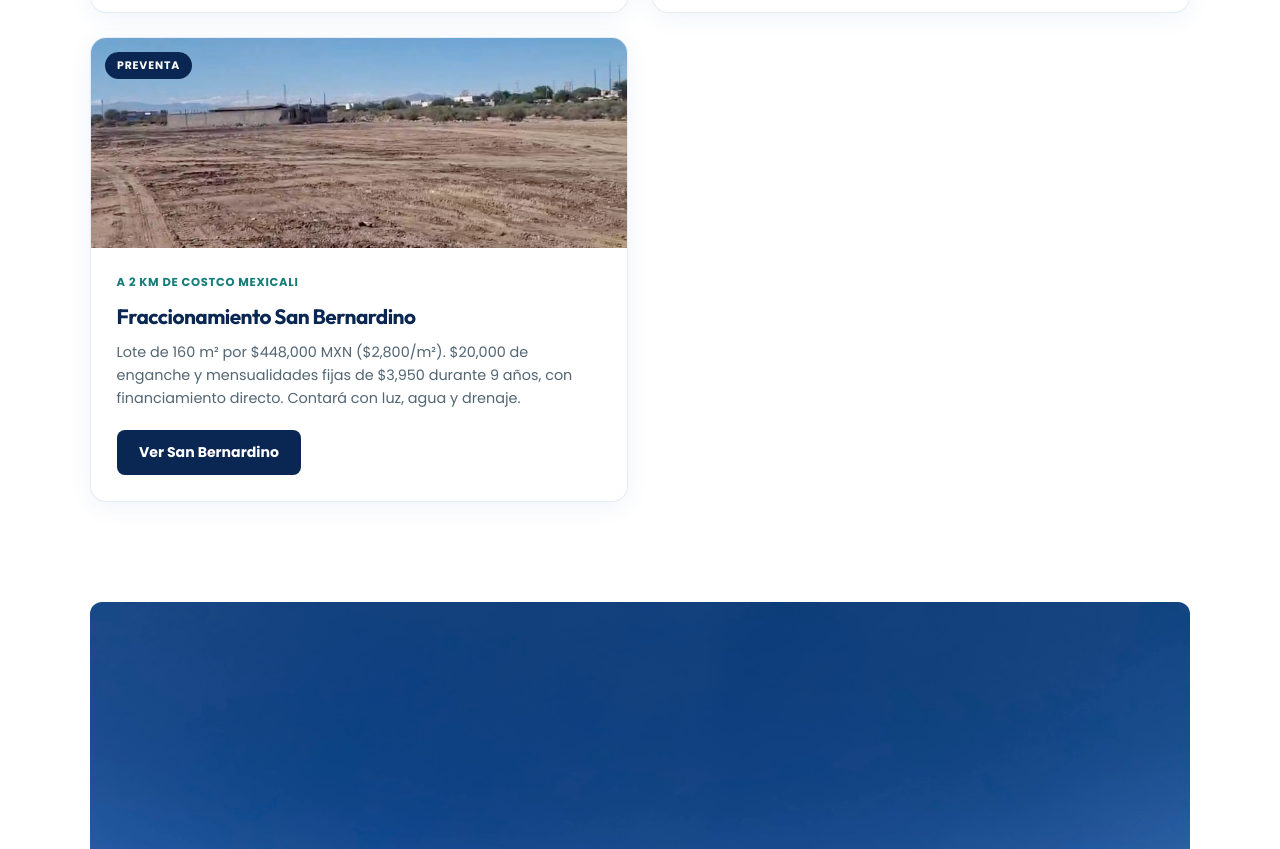
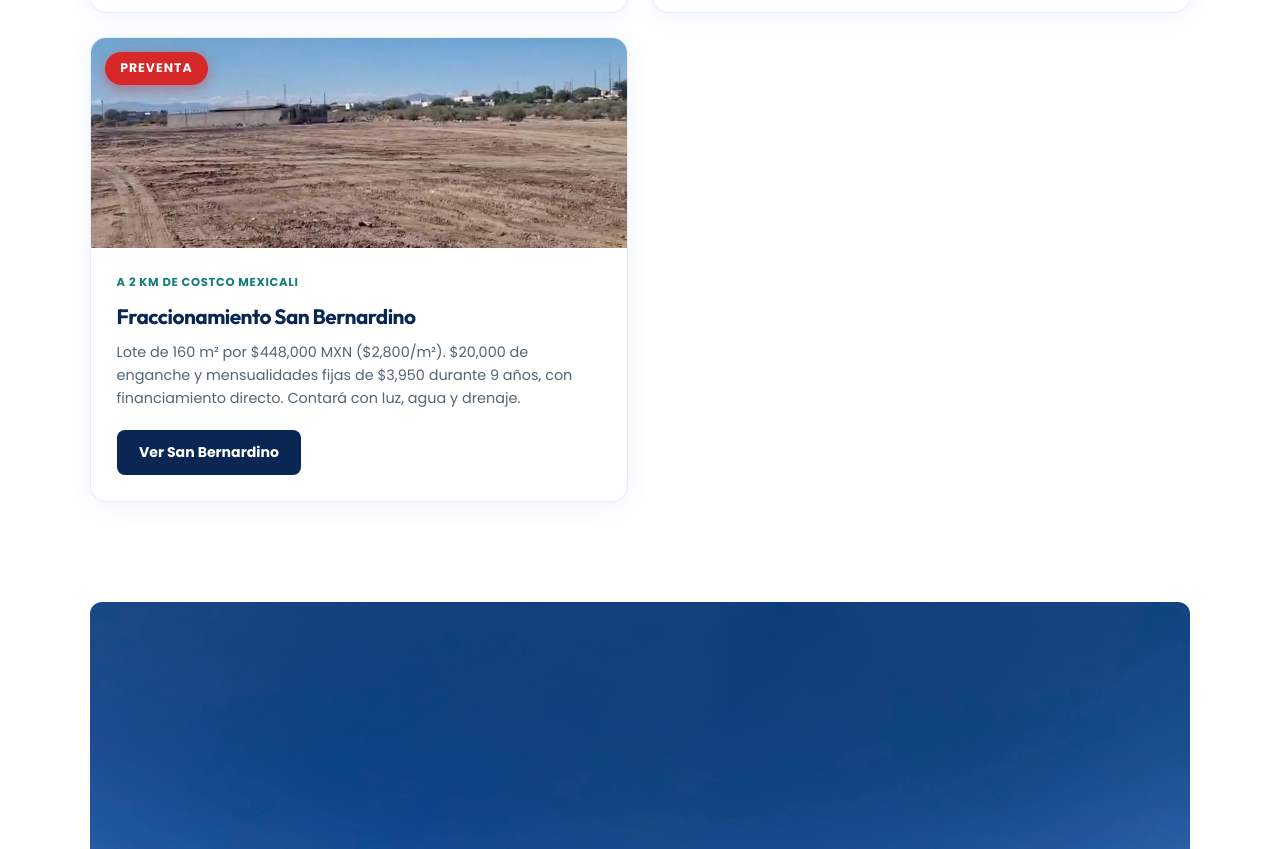
Before and after one commit to melao8/Terra-Cali-Website, a plain HTML site: page residencial.html in a window 1280 px wide. Shown: the part 1217-2066 px from the top of the page. Drawn offline with Linux system fonts and the light colour scheme.

Commit message:
Pestaña roja de Preventa en San Bernardino (página de terrenos)
Co-Authored-By: Claude Opus 5.5 <noreply@anthropic.com>

```diff
--- a/residencial.html
+++ b/residencial.html
@@ -159,6 +159,7 @@ document.addEventListener('DOMContentLoaded',function(){
 .dev-img img{width:100%;height:100%;object-fit:cover;display:block}
 .dev-badge{position:absolute;top:14px;left:14px;background:var(--azul);color:#fff;font-size:.68rem;font-weight:700;letter-spacing:.08em;text-transform:uppercase;padding:.3rem .75rem;border-radius:100px}
 .dev-badge.v{background:var(--verde)}
+.dev-badge.pv{background:#d62828;color:#fff;font-size:.78rem;padding:.4rem .95rem;box-shadow:0 4px 14px rgba(214,40,40,.45)}
 .dev-body{padding:1.6rem;display:flex;flex-direction:column;flex:1}
 .dev-loc{font-size:.72rem;color:var(--verde);font-weight:700;letter-spacing:.06em;text-transform:uppercase;margin-bottom:.4rem}
 .dev-body h3{font-family:'Playfair Display',serif;font-size:1.3rem;color:var(--oscuro);margin-bottom:.5rem}
@@ -191,7 +192,7 @@ document.addEventListener('DOMContentLoaded',function(){
 </div>
 </div>
 <div class="dev-card">
-<div class="dev-img"><img class="tc-property-photo" src="assets/img/sb-terreno-real.jpg" width="1600" height="892" alt="Trabajos de nivelación del terreno en San Bernardino, Mexicali" loading="lazy"/><span class="dev-badge">Preventa</span></div>
+<div class="dev-img"><img class="tc-property-photo" src="assets/img/sb-terreno-real.jpg" width="1600" height="892" alt="Trabajos de nivelación del terreno en San Bernardino, Mexicali" loading="lazy"/><span class="dev-badge pv">Preventa</span></div>
 <div class="dev-body">
 <div class="dev-loc">A 2 km de Costco Mexicali</div>
 <h3>Fraccionamiento San Bernardino</h3>
```
